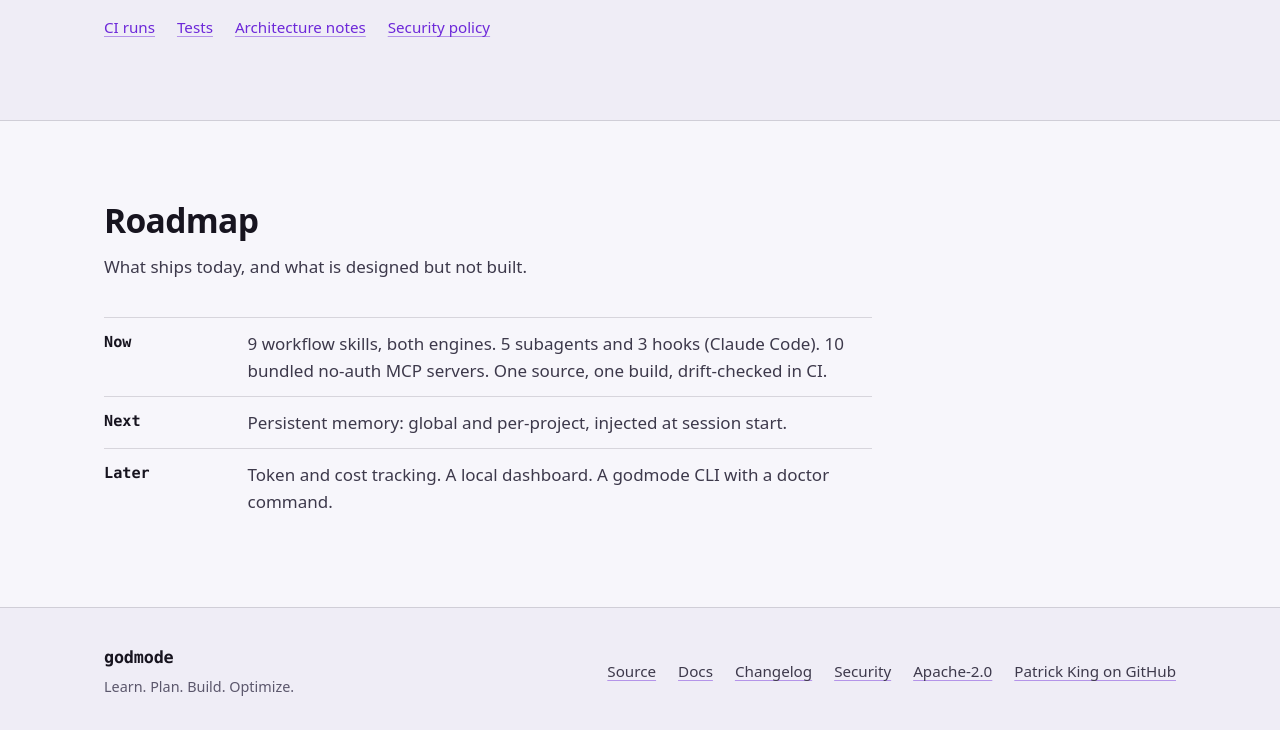
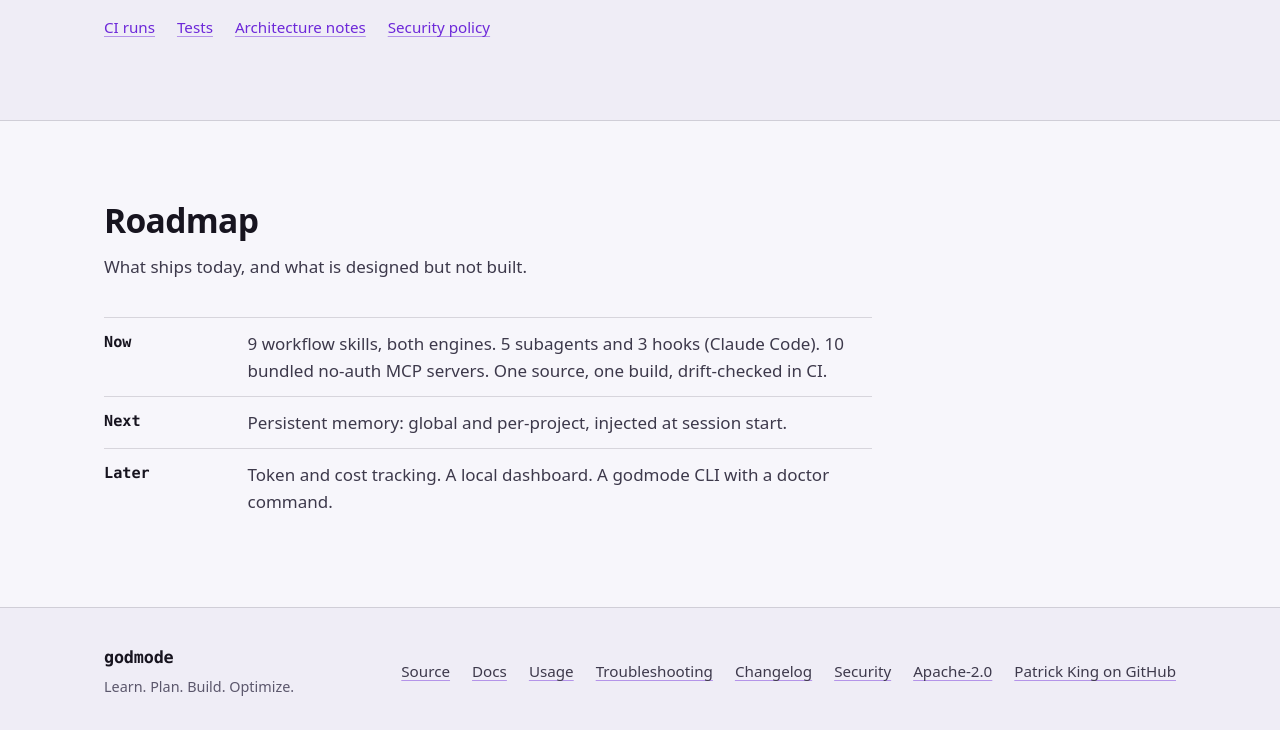
Before and after one commit to patrickking67/godmode, a website: page site/index.html in a window 1280 px wide. Shown: the part 5903-6633 px from the top of the page. Drawn offline with Linux system fonts and the light colour scheme.

Commit message:
feat(site): link the usage and troubleshooting guides from the footer and llms.txt

```diff
--- a/llms.txt
+++ b/llms.txt
@@ -5,6 +5,8 @@
 ## Docs
 
 - [README](https://github.com/patrickking67/godmode/blob/main/README.md): what ships, install steps for both engines, the engineering decisions and where each is tested
+- [Usage](https://github.com/patrickking67/godmode/blob/main/docs/usage.md): which workflow for which job, example sessions, subagents and hooks
+- [Troubleshooting](https://github.com/patrickking67/godmode/blob/main/docs/troubleshooting.md): install, namespacing, hooks, MCP servers and CI failures
 - [Architecture](https://github.com/patrickking67/godmode/blob/main/docs/architecture.md): component view, the build's validation order, how one source field becomes two engine-specific outputs
 - [MCP servers](https://github.com/patrickking67/godmode/blob/main/docs/mcp-servers.md): endpoints, launch commands, upstream repositories and the last live verification
 - [AGENTS.md](https://github.com/patrickking67/godmode/blob/main/AGENTS.md): repository layout, build and test commands, conventions for contributors and coding agents
--- a/site/index.html
+++ b/site/index.html
@@ -708,6 +708,14 @@ check-claims: 242 tests, and every published count agrees.</code></pre>
         <nav class="footer-links" aria-label="Footer">
           <a href="https://github.com/patrickking67/godmode" rel="noopener">Source</a>
           <a href="https://github.com/patrickking67/godmode#readme" rel="noopener">Docs</a>
+          <a href="https://github.com/patrickking67/godmode/blob/main/docs/usage.md" rel="noopener"
+            >Usage</a
+          >
+          <a
+            href="https://github.com/patrickking67/godmode/blob/main/docs/troubleshooting.md"
+            rel="noopener"
+            >Troubleshooting</a
+          >
           <a href="https://github.com/patrickking67/godmode/blob/main/CHANGELOG.md" rel="noopener"
             >Changelog</a
           >
--- a/site/llms.txt
+++ b/site/llms.txt
@@ -5,6 +5,8 @@
 ## Docs
 
 - [README](https://github.com/patrickking67/godmode/blob/main/README.md): what ships, install steps for both engines, the engineering decisions and where each is tested
+- [Usage](https://github.com/patrickking67/godmode/blob/main/docs/usage.md): which workflow for which job, example sessions, subagents and hooks
+- [Troubleshooting](https://github.com/patrickking67/godmode/blob/main/docs/troubleshooting.md): install, namespacing, hooks, MCP servers and CI failures
 - [Architecture](https://github.com/patrickking67/godmode/blob/main/docs/architecture.md): component view, the build's validation order, how one source field becomes two engine-specific outputs
 - [MCP servers](https://github.com/patrickking67/godmode/blob/main/docs/mcp-servers.md): endpoints, launch commands, upstream repositories and the last live verification
 - [AGENTS.md](https://github.com/patrickking67/godmode/blob/main/AGENTS.md): repository layout, build and test commands, conventions for contributors and coding agents
```
